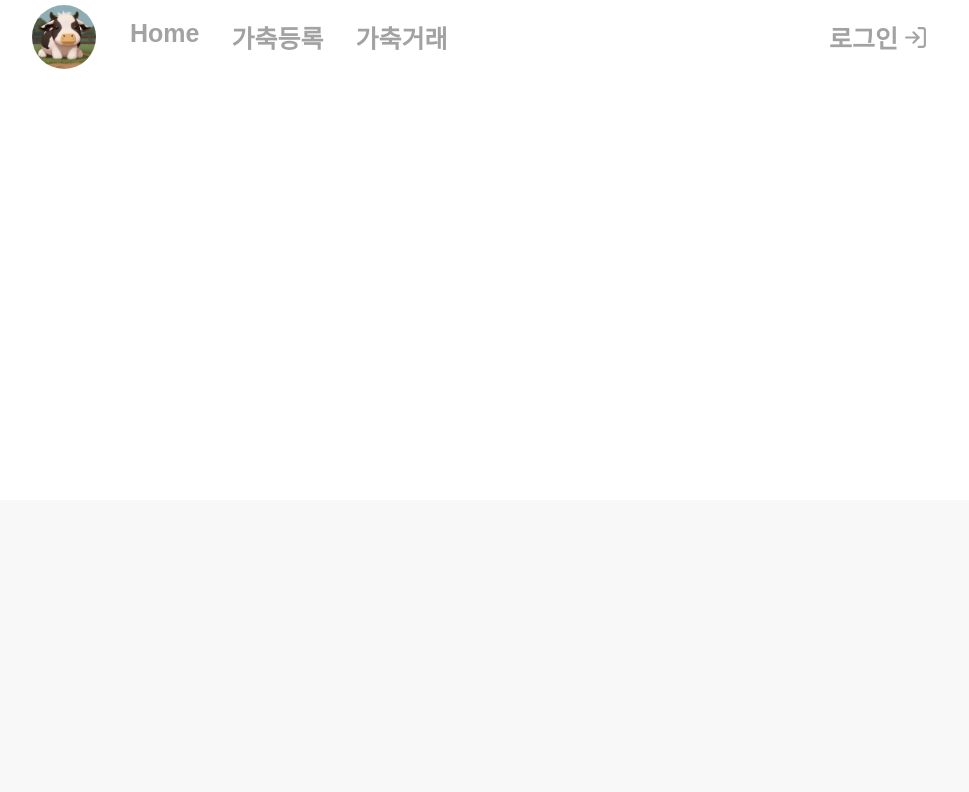
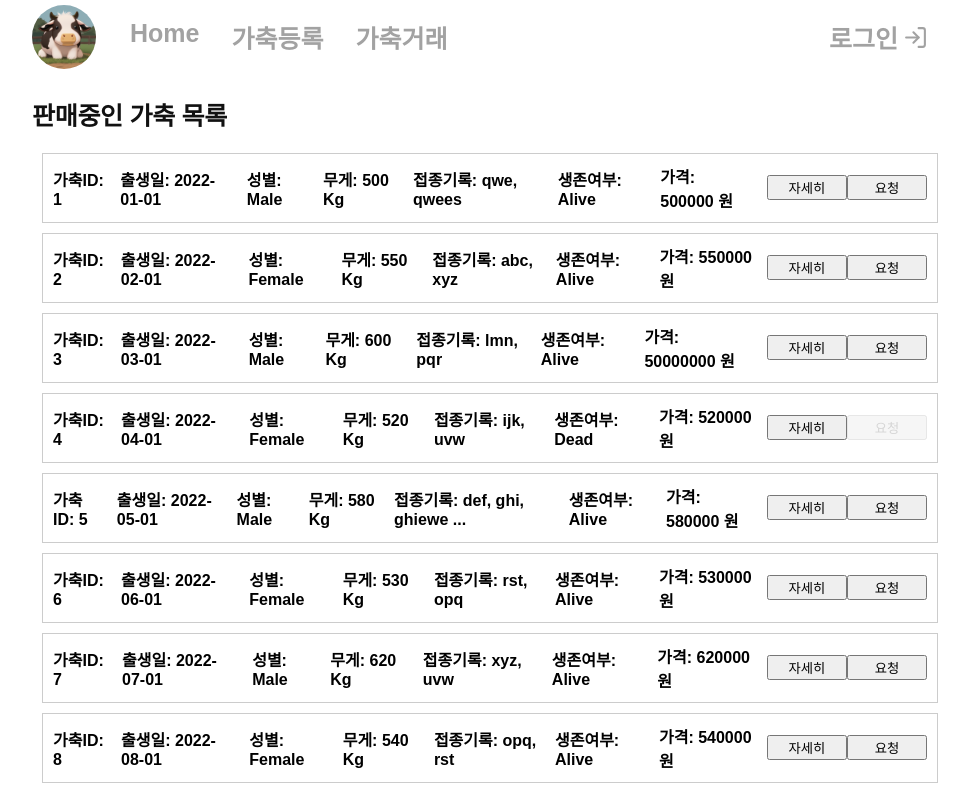
Before and after one commit to shch989/Hyperledger_TrustCattle, a React (Create React App) app in the folder client/: page /sale-cattle-list in a window 1280 px wide. Shown: the top 792 px of the page, without its empty margins (160-1129 px from the left). Built offline with nearby package versions, Linux system fonts and the light colour scheme.

Commit message:
판매중인 가축 목록 페이지 구현

```diff
--- a/client/src/components/cattle/CattleCard.jsx
+++ b/client/src/components/cattle/CattleCard.jsx
@@ -17,8 +17,8 @@ const CattleCard = (props) => {
   const dad = parentCattleID ? parentCattleID.dad : 'N/A';
   const vaccination = vaccinationRecord && vaccinationRecord.length > 0
     ? vaccinationRecord.length === 1
-      ? vaccinationRecord[0]
-      : vaccinationRecord[0] + "..."
+      ? vaccinationRecord[0].vaccineName
+      : vaccinationRecord[0].vaccineName + "..."
     : 'No vaccination record';
 
   const isAlive = survivalStatus === 'Alive';
@@ -28,7 +28,7 @@ const CattleCard = (props) => {
       <h2>가축 ID: {cattleID}</h2>
       <p>출생일: {birthDate}</p>
       <p>성별: {gender}</p>
-      <p>체중: {weight}</p>
+      <p>체중: {weight}kg</p>
       <p>접종기록: {vaccination}</p>
       <p>부모개체 ID: ( Male: {dad}, Female: {mom} )</p>
       <p>생사여부: {survivalStatus}</p>
--- /dev/null
+++ b/client/src/components/cattle/CattleCardBar.jsx
@@ -0,0 +1,88 @@
+import React from 'react';
+import styled from 'styled-components';
+
+const CardContainer = styled.div`
+  display: flex;
+  flex-direction: row;
+  justify-content: space-between;
+  align-items: center;
+  width: 100%;
+  border: 1px solid #ccc;
+  padding: 10px;
+  margin: 10px;
+`;
+
+const DataContainer = styled.div`
+  display: flex;
+  flex-direction: row;
+  align-items: center;
+  width: 100%;
+`;
+
+const DataItem = styled.div`
+  margin-right: 10px;
+  flex-direction: row;
+`;
+
+const Label = styled.div`
+  font-weight: bold;
+  margin-right: 5px;
+`;
+
+const Button = styled.button`
+  width: 80px;
+  cursor: pointer;
+  ${(props) => props.disabled && 'opacity: 0.5; cursor: not-allowed;'}
+`;
+
+const truncateVaccination = (vaccinationRecord) => {
+  if (vaccinationRecord.length <= 3) {
+    return vaccinationRecord.map((vaccine) => vaccine.vaccineName).join(', ');
+  } else {
+    const truncatedList = vaccinationRecord.slice(0, 3).map((vaccine) => vaccine.vaccineName).join(', ');
+    return `${truncatedList} ...`;
+  }
+};
+
+const CattleCardBar = ({ cattle, onDetailClick, onRequestClick }) => {
+  const { cattleID, birthDate, gender, weight, vaccinationRecord, survivalStatus, price } = cattle;
+
+  return (
+    <CardContainer>
+      <DataContainer>
+        <DataItem>
+          <Label>가축ID: {cattleID}</Label>
+        </DataItem>
+        <DataItem>
+          <Label>출생일: {birthDate}</Label>
+        </DataItem>
+        <DataItem>
+          <Label>성별: {gender}</Label>
+        </DataItem>
+        <DataItem>
+          <Label>무게: {weight} Kg</Label>
+        </DataItem>
+        <DataItem>
+          <Label>접종기록: {truncateVaccination(vaccinationRecord)}</Label>
+        </DataItem>
+        <DataItem>
+          <Label>생존여부: {survivalStatus}</Label>
+        </DataItem>
+        <DataItem>
+          <Label>가격: {price} 원</Label>
+        </DataItem>
+      </DataContainer>
+
+      <div>
+        <Button onClick={onDetailClick}>자세히</Button>
+      </div>
+      <div>
+        <Button onClick={onRequestClick} disabled={survivalStatus !== 'Alive'}>
+          요청
+        </Button>
+      </div>
+    </CardContainer>
+  );
+};
+
+export default CattleCardBar;
--- a/client/src/components/common/Main/MainRegisterCattle.jsx
+++ b/client/src/components/common/Main/MainRegisterCattle.jsx
@@ -17,7 +17,7 @@ const cattleData = [
     "birthDate": "2022-01-01",
     "gender": "Male",
     "weight": 500,
-    "vaccinationRecord": ["Vaccination1", "Vaccination2"],
+    "vaccinationRecord": [{ vaccineName: "qwe", date: "2021-01-02" }, { vaccineName: "qwees", date: "2021-01-05" }],
     "parentCattleID": { "mom": 125, "dad": 25 },
     "survivalStatus": "Alive",
     "ownerID": 1
@@ -27,7 +27,7 @@ const cattleData = [
     "birthDate": "2022-01-01",
     "gender": "Female",
     "weight": 550,
-    "vaccinationRecord": ["Vaccination1", "Vaccination2", "Vaccination3"],
+    "vaccinationRecord": [{ vaccineName: "qwe", date: "2021-01-02" }, { vaccineName: "qwees", date: "2021-01-05" }],
     "parentCattleID": { "mom": 130, "dad": 30 },
     "survivalStatus": "Alive",
     "ownerID": 2
@@ -37,7 +37,7 @@ const cattleData = [
     "birthDate": "2022-01-01",
     "gender": "Male",
     "weight": 600,
-    "vaccinationRecord": ["Vaccination1"],
+    "vaccinationRecord": [{ vaccineName: "qwe", date: "2021-01-02" }, { vaccineName: "qwees", date: "2021-01-05" }],
     "parentCattleID": { "mom": 135, "dad": 35 },
     "survivalStatus": "Alive",
     "ownerID": 3
@@ -47,7 +47,7 @@ const cattleData = [
     "birthDate": "2022-01-01",
     "gender": "Female",
     "weight": 650,
-    "vaccinationRecord": ["Vaccination1", "Vaccination2", "Vaccination3"],
+    "vaccinationRecord": [{ vaccineName: "qwe", date: "2021-01-02" }, { vaccineName: "qwees", date: "2021-01-05" }],
     "parentCattleID": { "mom": 140, "dad": 40 },
     "survivalStatus": "Deceased",
     "ownerID": 4
@@ -57,7 +57,7 @@ const cattleData = [
     "birthDate": "2022-01-01",
     "gender": "Male",
     "weight": 700,
-    "vaccinationRecord": ["Vaccination1"],
+    "vaccinationRecord": [{ vaccineName: "qwe", date: "2021-01-02" }, { vaccineName: "qwees", date: "2021-01-05" }],
     "parentCattleID": { "mom": 145, "dad": 45 },
     "survivalStatus": "Alive",
     "ownerID": 0
@@ -67,7 +67,7 @@ const cattleData = [
     "birthDate": "2022-01-01",
     "gender": "Female",
     "weight": 750,
-    "vaccinationRecord": ["Vaccination1", "Vaccination2", "Vaccination3"],
+    "vaccinationRecord": [{ vaccineName: "qwe", date: "2021-01-02" }, { vaccineName: "qwees", date: "2021-01-05" }],
     "parentCattleID": { "mom": 150, "dad": 50 },
     "survivalStatus": "Alive",
     "ownerID": 1
@@ -77,7 +77,7 @@ const cattleData = [
     "birthDate": "2022-01-01",
     "gender": "Male",
     "weight": 800,
-    "vaccinationRecord": ["Vaccination1"],
+    "vaccinationRecord": [{ vaccineName: "qwe", date: "2021-01-02" }, { vaccineName: "qwees", date: "2021-01-05" }],
     "parentCattleID": { "mom": 155, "dad": 55 },
     "survivalStatus": "Alive",
     "ownerID": 2
@@ -87,7 +87,7 @@ const cattleData = [
     "birthDate": "2022-01-01",
     "gender": "Female",
     "weight": 850,
-    "vaccinationRecord": ["Vaccination1", "Vaccination2", "Vaccination3"],
+    "vaccinationRecord": [{ vaccineName: "qwe", date: "2021-01-02" }, { vaccineName: "qwees", date: "2021-01-05" }],
     "parentCattleID": { "mom": 160, "dad": 60 },
     "survivalStatus": "Alive",
     "ownerID": 3
@@ -97,7 +97,7 @@ const cattleData = [
     "birthDate": "2022-01-01",
     "gender": "Male",
     "weight": 900,
-    "vaccinationRecord": ["Vaccination1"],
+    "vaccinationRecord": [{ vaccineName: "qwe", date: "2021-01-02" }, { vaccineName: "qwees", date: "2021-01-05" }],
     "parentCattleID": { "mom": 165, "dad": 65 },
     "survivalStatus": "Deceased",
     "ownerID": 4
@@ -107,7 +107,7 @@ const cattleData = [
     "birthDate": "2022-01-01",
     "gender": "Female",
     "weight": 950,
-    "vaccinationRecord": ["Vaccination1", "Vaccination2", "Vaccination3"],
+    "vaccinationRecord": [{ vaccineName: "qwe", date: "2021-01-02" }, { vaccineName: "qwees", date: "2021-01-05" }],
     "parentCattleID": { "mom": 170, "dad": 70 },
     "survivalStatus": "Alive",
     "ownerID": 0
@@ -117,7 +117,7 @@ const cattleData = [
     "birthDate": "2022-01-01",
     "gender": "Male",
     "weight": 1000,
-    "vaccinationRecord": ["Vaccination1"],
+    "vaccinationRecord": [{ vaccineName: "qwe", date: "2021-01-02" }, { vaccineName: "qwees", date: "2021-01-05" }],
     "parentCattleID": { "mom": 175, "dad": 75 },
     "survivalStatus": "Alive",
     "ownerID": 1
@@ -127,7 +127,7 @@ const cattleData = [
     "birthDate": "2022-01-01",
     "gender": "Female",
     "weight": 1050,
-    "vaccinationRecord": ["Vaccination1", "Vaccination2", "Vaccination3"],
+    "vaccinationRecord": [{ vaccineName: "qwe", date: "2021-01-02" }, { vaccineName: "qwees", date: "2021-01-05" }],
     "parentCattleID": { "mom": 180, "dad": 80 },
     "survivalStatus": "Alive",
     "ownerID": 2
@@ -137,7 +137,7 @@ const cattleData = [
     "birthDate": "2022-01-01",
     "gender": "Male",
     "weight": 1100,
-    "vaccinationRecord": ["Vaccination1"],
+    "vaccinationRecord": [{ vaccineName: "qwe", date: "2021-01-02" }, { vaccineName: "qwees", date: "2021-01-05" }],
     "parentCattleID": { "mom": 185, "dad": 85 },
     "survivalStatus": "Alive",
     "ownerID": 3
@@ -147,7 +147,7 @@ const cattleData = [
     "birthDate": "2022-01-01",
     "gender": "Female",
     "weight": 1150,
-    "vaccinationRecord": ["Vaccination1", "Vaccination2", "Vaccination3"],
+    "vaccinationRecord": [{ vaccineName: "qwe", date: "2021-01-02" }, { vaccineName: "qwees", date: "2021-01-05" }],
     "parentCattleID": { "mom": 190, "dad": 90 },
     "survivalStatus": "Deceased",
     "ownerID": 4
@@ -157,7 +157,7 @@ const cattleData = [
     "birthDate": "2022-01-01",
     "gender": "Male",
     "weight": 1200,
-    "vaccinationRecord": ["Vaccination1"],
+    "vaccinationRecord": [{ vaccineName: "qwe", date: "2021-01-02" }, { vaccineName: "qwees", date: "2021-01-05" }],
     "parentCattleID": { "mom": 195, "dad": 95 },
     "survivalStatus": "Alive",
     "ownerID": 0
--- a/client/src/components/common/NavBar/NavBar.jsx
+++ b/client/src/components/common/NavBar/NavBar.jsx
@@ -101,7 +101,7 @@ const Navbar = () => {
             <a href="/registerCattle">가축등록</a>
           </MenuItem>
           <MenuItem isActive={pathname === '/control'}>
-            <a href="/control">가축거래</a>
+            <a href="/sale-cattle-list">가축거래</a>
           </MenuItem>
         </Menu>
         <User>
--- a/client/src/pages/breeder/EditProfilePage.jsx
+++ b/client/src/pages/breeder/EditProfilePage.jsx
@@ -1,16 +1,79 @@
-import React from 'react'
-import { useParams } from 'react-router-dom';
-import NavBar from '../../components/common/NavBar/NavBar';
+import React, { useState } from 'react';
+import styled from 'styled-components';
+import MainBackground from '../../components/UI/MainBackground';
+import PageTitle from '../../components/UI/PageTitle';
+import Input from '../../components/UI/Input';
+import Button from '../../components/UI/Button';
 
-const EditProfilePage = () => {
-  const { userId } = useParams();
+const InputBoxStyle = styled.div`
+  width: 60%;
+  margin: 0 auto 30px auto;
+  padding: 20px 0;
+`;
+
+const EditCattleInfoPage = () => {
+  const [userName, setUserName] = useState('')
+  const [userNumber, setUserNumber] = useState('')
+  const [userEmail, setUserEmail] = useState('');
+  const [farmAddress, setFarmAddress] = useState('');
+
+  const handleAdminSubmit = async (event) => {
+    event.preventDefault();
+
+    alert(`수정되었습니다.`);
+    console.log(userName)
+    console.log(userNumber)
+    console.log(userEmail)
+    console.log(farmAddress)
+
+    setUserName('')
+    setUserNumber('')
+    setUserEmail('')
+    setFarmAddress('')
+  };
 
   return (
-    <div>
-      <NavBar />
-      {userId} 사육자 정보 수정 페이지
-    </div>
-  )
-}
+    <MainBackground>
+      <InputBoxStyle>
+        <PageTitle>가축 정보 수정</PageTitle>
+        <form onSubmit={handleAdminSubmit}>
+          <Input
+            label="이름"
+            type="text"
+            id="username"
+            value={userName}
+            placeholder="이름"
+            onChange={(e) => setUserName(e.target.value)}
+          />
+          <Input
+            label="전화번호"
+            type="number"
+            id="usernumber"
+            value={userNumber}
+            placeholder="전화번호 (예: 010-1234-5678)"
+            onChange={(e) => setUserNumber(e.target.value)}
+          />
+          <Input
+            label="이메일"
+            type="text"
+            id="useremail"
+            value={userEmail}
+            placeholder="이메일"
+            onChange={(e) => setUserEmail(e.target.value)}
+          />
+          <Input
+            label="농장 주소"
+            type="text"
+            id="farmaddress"
+            value={farmAddress}
+            placeholder="농장 주소 (최대한 상세히)"
+            onChange={(e) => setFarmAddress(e.target.value)}
+          />
+          <Button type="submit">등록하기</Button>
+        </form>
+      </InputBoxStyle>
+    </MainBackground>
+  );
+};
 
-export default EditProfilePage
+export default EditCattleInfoPage;
--- a/client/src/pages/cattle/EditCattleInfoPage.jsx
+++ b/client/src/pages/cattle/EditCattleInfoPage.jsx
@@ -23,23 +23,12 @@ const StyledButton = styled.button`
   margin-left: 10px;
 `;
 
-const EditButtonStyled = styled.button`
-  text-decoration: none;
-  font-weight: 600;
-  font-size: 15px;
-  margin-top: 10px;
-  color: #333;
-  background: none;
-  border: none;
-  cursor: pointer;
-`;
-
 const EditCattleInfoPage = () => {
   const [weight, setWeight] = useState('');
   const [addedVaccinationHistory, setAddedVaccinationHistory] = useState([]);
   const [newVaccine, setNewVaccine] = useState({ vaccineName: '', date: '' });
 
-  const handleAdminSubmit = async (event) => {
+  const handleCattleSubmit = async (event) => {
     event.preventDefault();
 
     alert(`등록되었습니다.`);
@@ -64,16 +53,6 @@ const EditCattleInfoPage = () => {
   return (
     <MainBackground>
       <InputBoxStyle>
-        <PageTitle>가축 정보 수정</PageTitle>
-        <form onSubmit={handleAdminSubmit}>
-          <Input
-            label="체중(Kg)"
-            type="number"
-            value={weight}
-            placeholder="가축 체중(단위 생략)"
-            onChange={(e) => setWeight(e.target.value)}
-          />
-
         <PageTitle>접종 이력 추가</PageTitle>
         <VaccinationBox>
           <ul>
@@ -102,7 +81,16 @@ const EditCattleInfoPage = () => {
         <Button type="button" onClick={handleAddVaccination}>
           백신 추가
         </Button>
-          <EditButtonStyled type="submit">등록하기</EditButtonStyled>
+        <PageTitle>가축 정보 수정</PageTitle>
+        <form onSubmit={handleCattleSubmit}>
+          <Input
+            label="체중(Kg)"
+            type="number"
+            value={weight}
+            placeholder="가축 체중(단위 생략)"
+            onChange={(e) => setWeight(e.target.value)}
+          />
+          <Button type="submit">등록하기</Button>
         </form>
       </InputBoxStyle>
     </MainBackground>
--- a/client/src/pages/cattle/RegisterCattlePage.jsx
+++ b/client/src/pages/cattle/RegisterCattlePage.jsx
@@ -37,7 +37,7 @@ const RegisterCattlePage = () => {
     { value: 'female', label: '암컷' },
   ];
 
-  const handleAdminSubmit = async (event) => {
+  const handleCattleSubmit = async (event) => {
     event.preventDefault();
 
     const parentCattleInfo = {
@@ -76,8 +76,37 @@ const RegisterCattlePage = () => {
   return (
     <MainBackground>
       <InputBoxStyle>
+        <PageTitle>접종 이력</PageTitle>
+        <VaccinationBox>
+          <ul>
+            {addedVaccinationHistory.map((vaccine, index) => (
+              <li key={index}>
+                <strong>백신 이름:</strong> {vaccine.vaccineName}, <strong>접종 일자:</strong> {vaccine.date}
+                <StyledButton type="button" onClick={() => handleRemoveVaccination(index)}>
+                  삭제
+                </StyledButton>
+              </li>
+            ))}
+          </ul>
+        </VaccinationBox>
+        <Input
+          label="백신 이름"
+          type="text"
+          value={newVaccine.vaccineName}
+          onChange={(e) => setNewVaccine({ ...newVaccine, vaccineName: e.target.value })}
+        />
+        <Input
+          label="접종 일자"
+          type="date"
+          value={newVaccine.date}
+          onChange={(e) => setNewVaccine({ ...newVaccine, date: e.target.value })}
+        />
+        <Button type="button" onClick={handleAddVaccination}>
+          백신 추가
+        </Button>
+
         <PageTitle>가축 정보</PageTitle>
-        <form onSubmit={handleAdminSubmit}>
+        <form onSubmit={handleCattleSubmit}>
           <Input
             label="가축 아이디"
             type="text"
@@ -106,35 +135,6 @@ const RegisterCattlePage = () => {
             onChange={(e) => setWeight(e.target.value)}
           />
 
-          <PageTitle>접종 이력</PageTitle>
-          <VaccinationBox>
-            <ul>
-              {addedVaccinationHistory.map((vaccine, index) => (
-                <li key={index}>
-                  <strong>백신 이름:</strong> {vaccine.vaccineName}, <strong>접종 일자:</strong> {vaccine.date}
-                  <StyledButton type="button" onClick={() => handleRemoveVaccination(index)}>
-                    삭제
-                  </StyledButton>
-                </li>
-              ))}
-            </ul>
-          </VaccinationBox>
-          <Input
-            label="백신 이름"
-            type="text"
-            value={newVaccine.vaccineName}
-            onChange={(e) => setNewVaccine({ ...newVaccine, vaccineName: e.target.value })}
-          />
-          <Input
-            label="접종 일자"
-            type="date"
-            value={newVaccine.date}
-            onChange={(e) => setNewVaccine({ ...newVaccine, date: e.target.value })}
-          />
-          <Button type="button" onClick={handleAddVaccination}>
-            백신 추가
-          </Button>
-
           <PageTitle>부모 개체 정보</PageTitle>
           <ParentCattleInfo parentCattle={parentCattle} onParentCattleChange={setParentCattle} />
 
--- a/client/src/pages/transaction/ForSaleCattleListPage.jsx
+++ b/client/src/pages/transaction/ForSaleCattleListPage.jsx
@@ -1,8 +1,139 @@
 import React from 'react'
+import styled from 'styled-components'
+import MainBackground from '../../components/UI/MainBackground'
+import MainTitle from '../../components/common/Main/MainTitle'
+import CattleCardBar from '../../components/cattle/CattleCardBar'
+
+const MainTitleStyle = styled.div`
+  margin-top: 20px;
+`
+
+const cattleData = [
+  {
+    "cattleID": 1,
+    "birthDate": "2022-01-01",
+    "gender": "Male",
+    "weight": 500,
+    "vaccinationRecord": [{ "vaccineName": "qwe", "date": "2021-01-02" }, { "vaccineName": "qwees", "date": "2021-01-05" }],
+    "parentCattleID": { "mom": 125, "dad": 25 },
+    "survivalStatus": "Alive",
+    "ownerID": 1,
+    "price": 500000
+  },
+  {
+    "cattleID": 2,
+    "birthDate": "2022-02-01",
+    "gender": "Female",
+    "weight": 550,
+    "vaccinationRecord": [{ "vaccineName": "abc", "date": "2021-02-02" }, { "vaccineName": "xyz", "date": "2021-02-05" }],
+    "parentCattleID": { "mom": 130, "dad": 30 },
+    "survivalStatus": "Alive",
+    "ownerID": 2,
+    "price": 550000
+  },
+  {
+    "cattleID": 3,
+    "birthDate": "2022-03-01",
+    "gender": "Male",
+    "weight": 600,
+    "vaccinationRecord": [{ "vaccineName": "lmn", "date": "2021-03-02" }, { "vaccineName": "pqr", "date": "2021-03-05" }],
+    "parentCattleID": { "mom": 135, "dad": 35 },
+    "survivalStatus": "Alive",
+    "ownerID": 3,
+    "price": 50000000
+  },
+  {
+    "cattleID": 4,
+    "birthDate": "2022-04-01",
+    "gender": "Female",
+    "weight": 520,
+    "vaccinationRecord": [{ "vaccineName": "ijk", "date": "2021-04-02" }, { "vaccineName": "uvw", "date": "2021-04-05" }],
+    "parentCattleID": { "mom": 140, "dad": 40 },
+    "survivalStatus": "Dead",
+    "ownerID": 4,
+    "price": 520000
+  },
+  {
+    "cattleID": 5,
+    "birthDate": "2022-05-01",
+    "gender": "Male",
+    "weight": 580,
+    "vaccinationRecord": [{ "vaccineName": "def", "date": "2021-05-02" }, { "vaccineName": "ghi", "date": "2021-05-05" }, { "vaccineName": "ghiewe", "date": "2021-05-07" }, { "vaccineName": "ghiewe", "date": "2021-05-07" }],
+    "parentCattleID": { "mom": 145, "dad": 45 },
+    "survivalStatus": "Alive",
+    "ownerID": 5,
+    "price": 580000
+  },
+  {
+    "cattleID": 6,
+    "birthDate": "2022-06-01",
+    "gender": "Female",
+    "weight": 530,
+    "vaccinationRecord": [{ "vaccineName": "rst", "date": "2021-06-02" }, { "vaccineName": "opq", "date": "2021-06-05" }],
+    "parentCattleID": { "mom": 150, "dad": 50 },
+    "survivalStatus": "Alive",
+    "ownerID": 6,
+    "price": 530000
+  },
+  {
+    "cattleID": 7,
+    "birthDate": "2022-07-01",
+    "gender": "Male",
+    "weight": 620,
+    "vaccinationRecord": [{ "vaccineName": "xyz", "date": "2021-07-02" }, { "vaccineName": "uvw", "date": "2021-07-05" }],
+    "parentCattleID": { "mom": 155, "dad": 55 },
+    "survivalStatus": "Alive",
+    "ownerID": 7,
+    "price": 620000
+  },
+  {
+    "cattleID": 8,
+    "birthDate": "2022-08-01",
+    "gender": "Female",
+    "weight": 540,
+    "vaccinationRecord": [{ "vaccineName": "opq", "date": "2021-08-02" }, { "vaccineName": "rst", "date": "2021-08-05" }],
+    "parentCattleID": { "mom": 160, "dad": 60 },
+    "survivalStatus": "Alive",
+    "ownerID": 8,
+    "price": 540000
+  },
+  {
+    "cattleID": 9,
+    "birthDate": "2022-09-01",
+    "gender": "Male",
+    "weight": 560,
+    "vaccinationRecord": [{ "vaccineName": "uvw", "date": "2021-09-02" }, { "vaccineName": "rst", "date": "2021-09-05" }],
+    "parentCattleID": { "mom": 165, "dad": 65 },
+    "survivalStatus": "Dead",
+    "ownerID": 9,
+    "price": 560000
+  },
+  {
+    "cattleID": 10,
+    "birthDate": "2022-10-01",
+    "gender": "Female",
+    "weight": 570,
+    "vaccinationRecord": [{ "vaccineName": "ghi", "date": "2021-10-02" }, { "vaccineName": "def", "date": "2021-10-05" }],
+    "parentCattleID": { "mom": 170, "dad": 70 },
+    "survivalStatus": "Alive",
+    "ownerID": 10,
+    "price": 570000
+  }
+]
+
 
 const ForSaleCattleListPage = () => {
   return (
-    <div>판매 중인 가축 목록 페이지</div>
+    <MainBackground>
+      <MainTitleStyle>
+        <MainTitle>판매중인 가축 목록</MainTitle>
+      </MainTitleStyle>
+      <div>
+        {cattleData.map((cattle) => (
+          <CattleCardBar key={cattle.cattleID} cattle={cattle} />
+        ))}
+      </div>
+    </MainBackground>
   )
 }
 
```
Also changed, not shown: client/src/pages/cattle/BreederCattleListPage.jsx (indentation only), 1 other file (tests, documents, lock files or other folders). Lines whose indentation alone changed are shown as unchanged.
